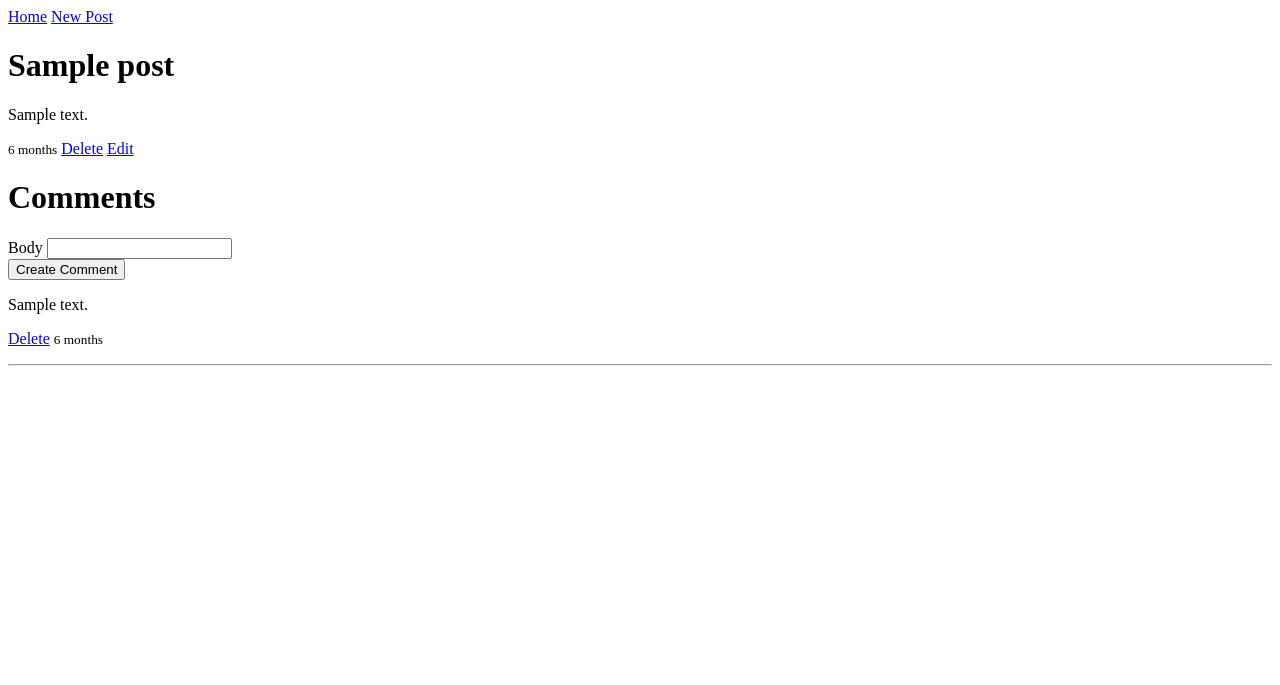
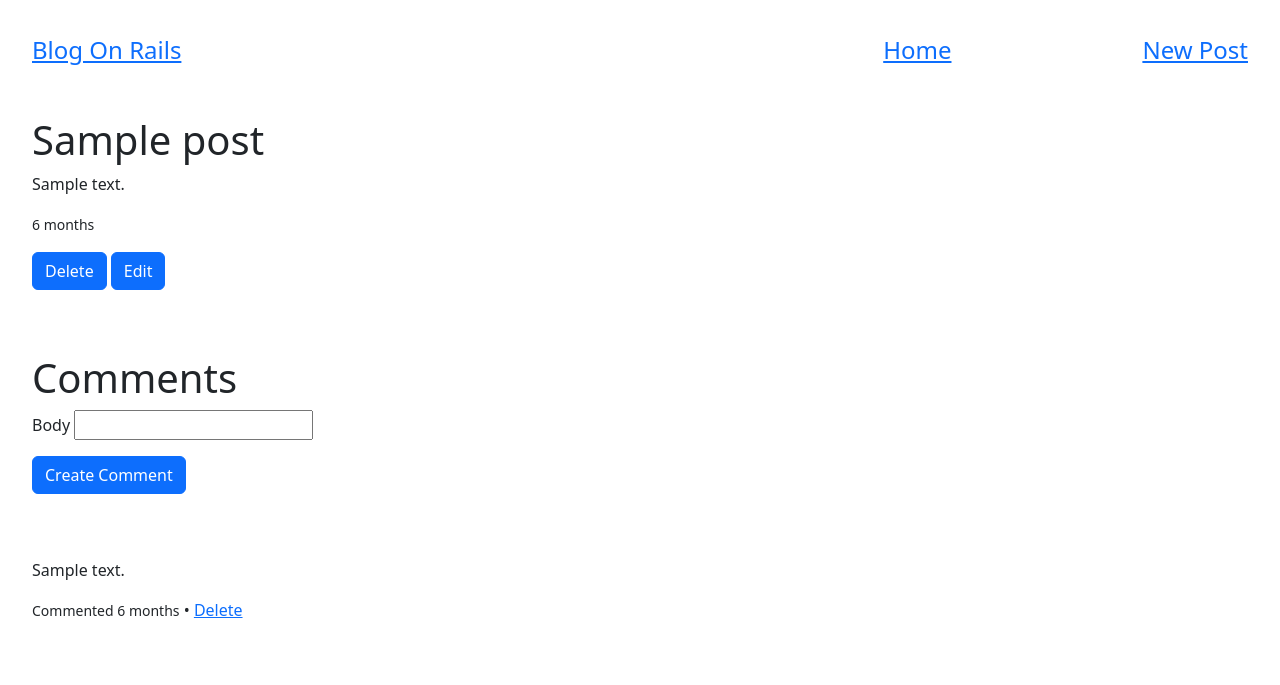
Before and after one commit to kaylyn19/codecore_homework, a Rails app: page /posts/1 in a window 1280 px wide. Shown: the top 685 px of the page. Run offline with Rails 7, Linux system fonts and the light colour scheme; tables that the repository leaves empty hold one stand-in row (values such as "Sample post"); style sheets or scripts are compiled from the project's sources; parts of the project's set-up code (start-up, migrations or seed data) failed here and were passed over; some libraries are stand-ins or nearby versions.

Commit message:
apply CSS

```diff
--- a/blog_on_rails/app/assets/javascripts/application.js
+++ b/blog_on_rails/app/assets/javascripts/application.js
@@ -10,6 +10,9 @@
 // Read Sprockets README (https://github.com/rails/sprockets#sprockets-directives) for details
 // about supported directives.
 //
+//= require jquery3
+//= require popper
+//= require bootstrap-sprockets
 //= require rails-ujs
 //= require activestorage
 //= require_tree .
--- a/blog_on_rails/app/assets/stylesheets/application.css
+++ b/blog_on_rails/app/assets/stylesheets/application.scss
@@ -9,7 +9,10 @@
  * compiled file so the styles you add here take precedence over styles defined in any other CSS/SCSS
  * files in this directory. Styles in this file should be added after the last require_* statement.
  * It is generally better to create a new file per style scope.
- *
+ */
+ @import "bootstrap";
+ /*
  *= require_tree .
  *= require_self
  */
+ @import 'main';
--- /dev/null
+++ b/blog_on_rails/app/assets/stylesheets/main.scss
@@ -0,0 +1,11 @@
+html {padding: 2em}
+nav {display: flex; font-size: 1.5em; justify-content: space-between; flex-direction: row; padding-bottom: 2em}
+.nav-right {width: 30%; display: flex; justify-content: space-between}
+
+.card {border: solid 007bff 0.2em; margin-bottom:1.5em; padding: 0em 1em}
+
+.comment {border: transparent; padding-bottom: 1em}
+.comment-input {padding: 4em 0em}
+.button {padding-top: 1em}
+
+.message{border: solid #007bff 0.1em; border-radius: 0.5em; padding: 0em 1em; background: #007bff; color:white; max-height: 3.5em}
--- a/blog_on_rails/app/controllers/home_controller.rb
+++ b/blog_on_rails/app/controllers/home_controller.rb
@@ -1,5 +1,5 @@
 class HomeController < ApplicationController
     def index
-        @post = Post.all
+        @post = Post.all.order(updated_at: :desc)
     end
 end
--- a/blog_on_rails/app/controllers/posts_controller.rb
+++ b/blog_on_rails/app/controllers/posts_controller.rb
@@ -17,11 +17,11 @@ class PostsController < ApplicationController
     def show
         # @post = Post.find_by_id params[:id]
         @comment = Comment.new
-        @comments = @post.comments.order("updated_at desc")
+        @comments = @post.comments.order(updated_at: :desc)
     end
 
     def index
-        @post = Post.all
+        @post = Post.all.order(updated_at: :desc)
     end
 
     def destroy
--- a/blog_on_rails/app/views/layouts/application.html.erb
+++ b/blog_on_rails/app/views/layouts/application.html.erb
@@ -1,7 +1,7 @@
 <!DOCTYPE html>
 <html>
   <head>
-    <title>BlogOnRails</title>
+    <title>Blog On Rails</title>
     <%= csrf_meta_tags %>
     <%= csp_meta_tag %>
 
@@ -10,10 +10,20 @@
   </head>
 
   <body>
-  <%= link_to "Home", root_path %>
-  <%= link_to "New Post", new_post_path %>
+    <nav>
+      <span class="nav-left">
+        <div class="nav-item"><%= link_to "Blog On Rails", root_path%></div>
+      </span>
 
-  <% flash[:notice] || flash[:alert] %>
-  <%= yield %>
+      <span class="nav-right">
+        <div class="nav-item"><%= link_to "Home", root_path %></div>
+        <div class="nav-item"><%= link_to "New Post", new_post_path %></div>
+      </span>
+    </nav>
+
+
+
+    <% flash[:notice] || flash[:alert] %>
+    <%= yield %>
   </body>
 </html>
--- a/blog_on_rails/app/views/posts/show.html.erb
+++ b/blog_on_rails/app/views/posts/show.html.erb
@@ -1,14 +1,17 @@
 <h1><%= @post.title%></h1>
 <p><%= @post.body %></p>
+<div>
     <small><%= time_ago_in_words(@post.updated_at)%></small>
+    <div class="button">
+        <%= link_to "Delete", post_path(@post.id), class: "btn btn-primary", method: :delete, data: {confirm: "Are you sure you want to delete the post?"}%>
+        <%= link_to "Edit", edit_post_path(@post), class: "btn btn-primary" %>
+    </div>
+</div>
 
-<%= link_to "Delete", post_path(@post.id), method: :delete, data: {confirm: "Are you sure you want to delete the post?"}%>
-<%= link_to "Edit", edit_post_path(@post) %>
 
-<br>
-
+<div class="comment-input">
     <h1>Comments</h1>
-<%= form_with model: [@post, @comment], local: true do |form| %>
+    <%= form_with model: [@post, @comment], local:true do |form| %>
 
         <% if @comment.errors.any? %>
             <p><% @comment.errors.full_messages.join(",")%></p>
@@ -18,12 +21,14 @@
             <%= form.label :body %>
             <%= form.text_field :body%>
         </div>
-    <%= form.submit %>
+        <div class="button"><%= form.submit class: "btn btn-primary" %></div>
     <% end %>
+</div>
 
 <% @comments.each do |comment| %>
-    <p><%= comment.body %><p>
+    <div class="comment">
+        <p class="comment-body"><%= comment.body %><p>
+        <small>Commented <%= time_ago_in_words(comment.updated_at) %></small> •
         <%= link_to "Delete", post_comment_path(comment.post_id, comment.id), method: :delete, data: {confirm: "Are you sure you want to delete your comment?"} %>
-    <small><%= time_ago_in_words(comment.updated_at) %></small>
-    <hr>
+    </div>
 <% end %>
```
Also changed, not shown: blog_on_rails/app/views/home/index.html.erb (+4 -3 lines), blog_on_rails/app/views/posts/_form.html.erb (added, +20 -0 lines), blog_on_rails/app/views/posts/edit.html.erb (+1 -20 lines), blog_on_rails/app/views/posts/new.html.erb (+1 -20 lines), blog_on_rails/Gemfile, blog_on_rails/Gemfile.lock. Lines whose indentation alone changed are shown as unchanged.
